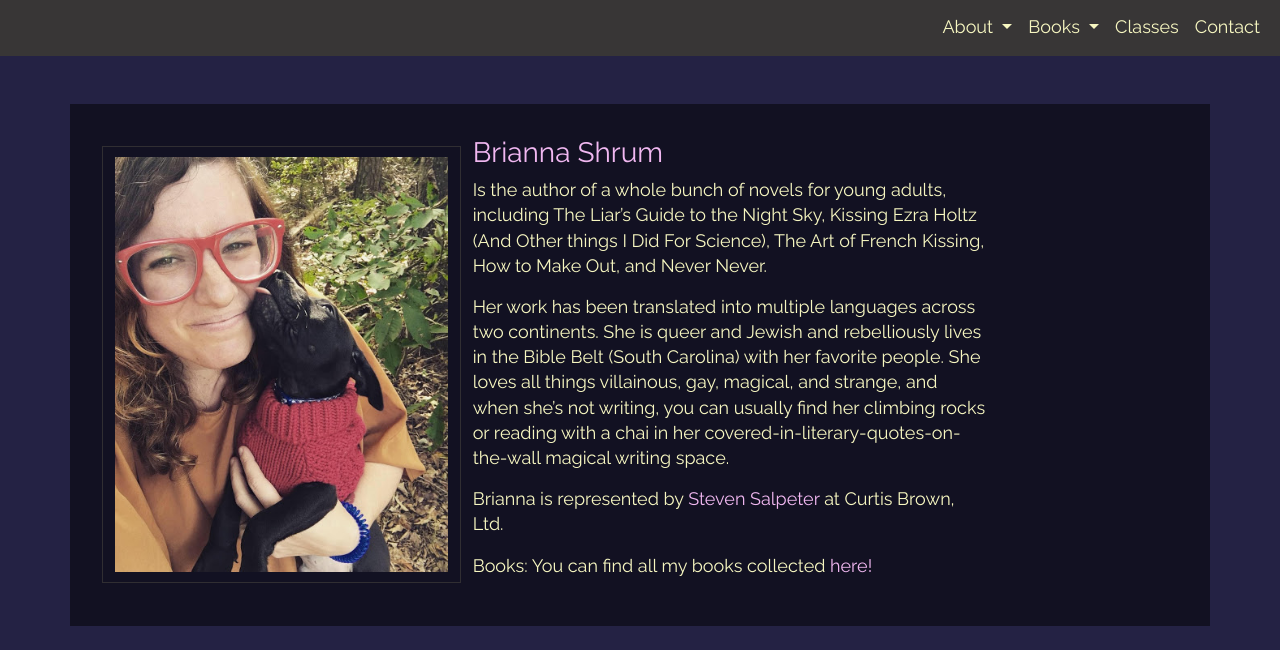
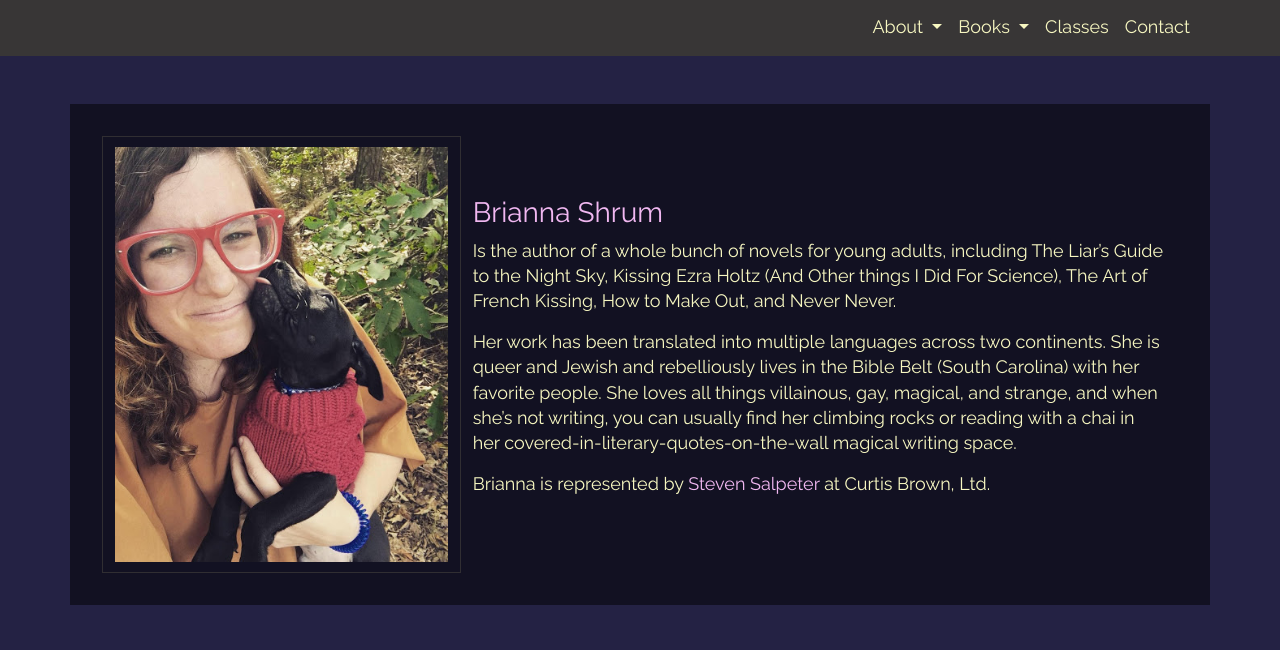
Before and after one commit to Abmiram/briannashrum2, a website: page bio.html in a window 1280 px wide. Shown: the part 144-794 px from the top of the page. Drawn offline with nearby package versions, Linux system fonts and the light colour scheme; a web font is replaced by a local one.

Commit message:
minor bio fixes

```diff
--- a/bio.html
+++ b/bio.html
@@ -28,7 +28,7 @@
             </div>
         </div>
         <nav class="navbar sticky-top navbar-expand-sm">
-            <div class="container-fluid justify-content-center">
+            <div class="container justify-content-center">
                 <button class="custom-toggler navbar-toggler" type="button" data-bs-toggle="collapse"
                     data-bs-target="#navbarSupportedContent" aria-controls="navbarSupportedContent"
                     aria-expanded="false" aria-label="Toggle navigation">
@@ -82,7 +82,7 @@
         <div class="container py-sm-5">
             <div class="row shadow-box">
                 <img class="img align-self-center col col-sm-8 col-lg-4" src="img/Author.jpg" alt="Brianna Shrum">
-                <div class="col-12 col-lg-6 align-self-center">
+                <div class="col-12 col-lg-8 align-self-center">
                     <h3 class="mt-0 pink">Brianna Shrum</h3>
                     <p>
                         Is the author of a whole bunch of novels for young adults, including The
@@ -96,8 +96,7 @@
                         writing, you can usually find her climbing rocks or reading with a chai in her
                         covered-in-literary-quotes-on-the-wall magical writing space.
                     </p>
-                    <p>Brianna is represented by <a href="#" class="pink">Steven Salpeter</a> at Curtis Brown, Ltd.</p>
-                    <p>Books: You can find all my books collected <a href="#" class="pink">here!</a></p>
+                    <p>Brianna is represented by <a href="https://curtisbrown.com/agents/literary-agent-steven-salpeter/" target="_blank" class="pink">Steven Salpeter</a> at Curtis Brown, Ltd.</p>
                 </div>
             </div>
         </div>
--- a/scss/_globals.scss
+++ b/scss/_globals.scss
@@ -37,7 +37,7 @@ a:hover {
 .pink {
     color: $pink;
 
-    a:hover {
+    &:hover {
         color: $pink;
     }
 }
```
Also changed, not shown: scss/style.css, 1 other file.
